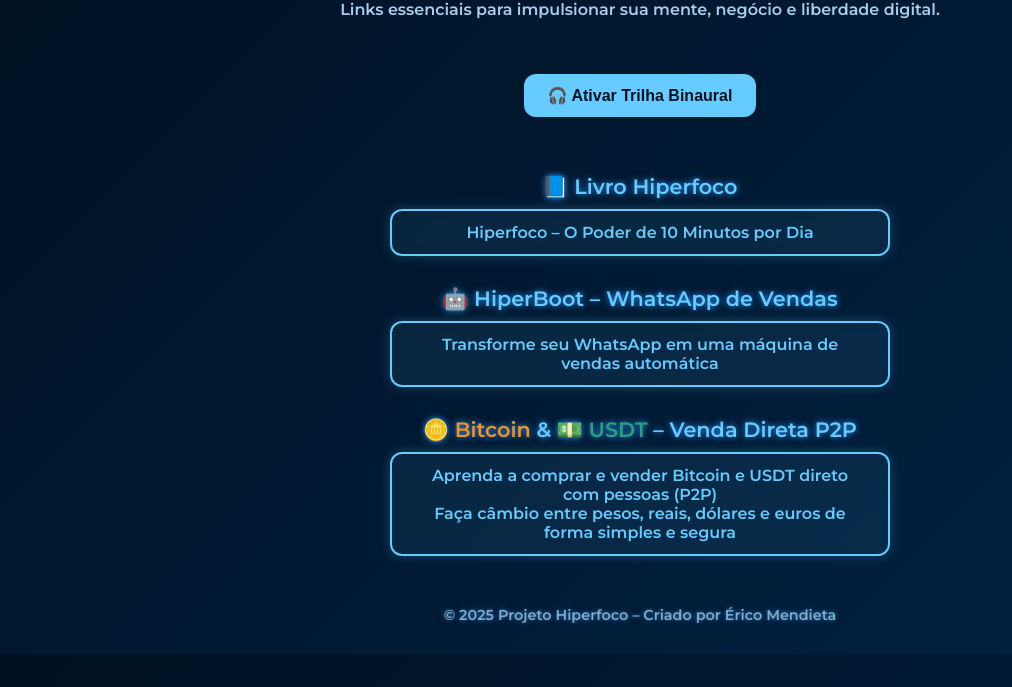
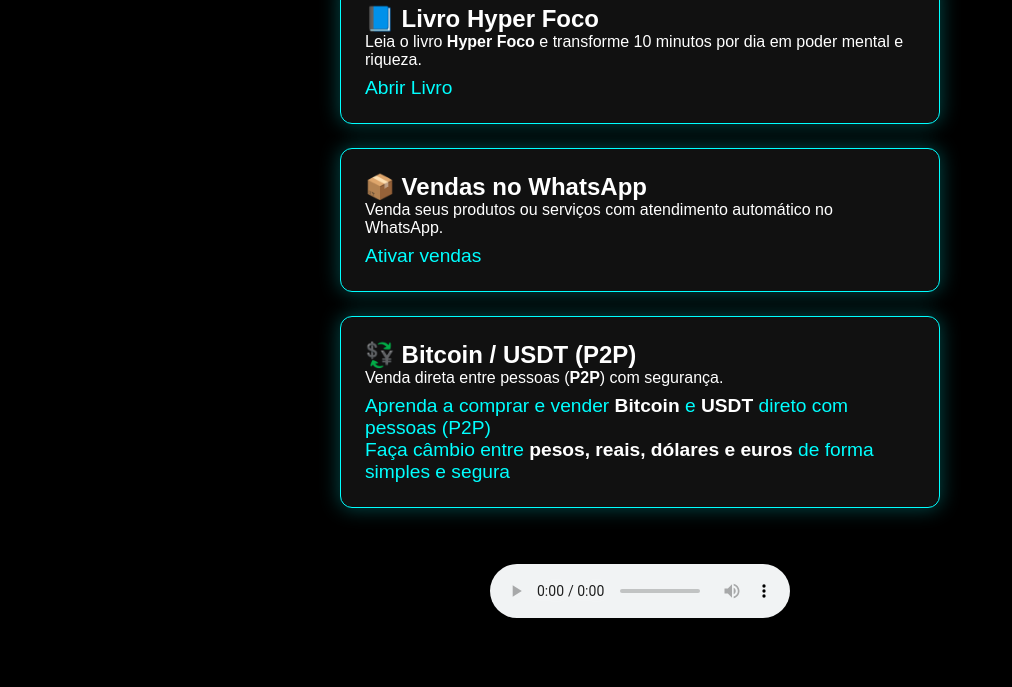
Before and after one commit to ghostman2709/Link, a plain HTML site: page index.html in a window 1280 px wide. Shown: the part 113-800 px from the top of the page, without its empty margins (0-1012 px from the left). Drawn offline with Linux system fonts and the light colour scheme.

Commit message:
Update index.html

```diff
--- a/index.html
+++ b/index.html
@@ -4,157 +4,98 @@
   <meta charset="UTF-8" />
   <meta name="viewport" content="width=device-width, initial-scale=1" />
   <meta name="color-scheme" content="dark light" />
-  <title>Hiperfoco – Links Essenciais</title>
-  <link href="https://fonts.googleapis.com/css2?family=Montserrat:wght@600&display=swap" rel="stylesheet" />
+  <title>HiperBoot</title>
   <style>
     * {
       box-sizing: border-box;
+      margin: 0;
+      padding: 0;
     }
 
     body {
-      margin: 0;
-      font-family: 'Montserrat', sans-serif;
-      background: linear-gradient(135deg, #001122, #002244);
-      color: #66ccff;
-      text-align: center;
-      padding: 30px 15px;
-      animation: fadeIn 1.2s ease-out;
-    }
-
-    @keyframes fadeIn {
-      from { opacity: 0; transform: translateY(15px); }
-      to { opacity: 1; transform: translateY(0); }
+      background-color: #000;
+      color: #fff;
+      font-family: Arial, sans-serif;
+      display: flex;
+      flex-direction: column;
+      align-items: center;
+      padding: 2rem;
     }
 
     h1 {
-      font-size: 2.2rem;
-      margin-bottom: 10px;
-      color: #66ccff;
-      text-shadow: 0 0 10px #3399ff;
+      font-size: 2.5rem;
+      margin-bottom: 1rem;
+      color: #0ff;
     }
 
-    .desc {
-      font-size: 1rem;
-      margin-bottom: 30px;
-      color: #aaccee;
+    .card {
+      background-color: #111;
+      border: 1px solid #0ff;
+      border-radius: 12px;
+      padding: 1.5rem;
+      margin-bottom: 1.5rem;
+      width: 100%;
+      max-width: 600px;
+      box-shadow: 0 0 20px rgba(0, 255, 255, 0.3);
+      transition: transform 0.3s ease;
     }
 
-    .section {
-      margin-bottom: 30px;
-    }
-
-    .section h2 {
-      font-size: 1.3rem;
-      color: #66ccff;
-      text-shadow: 0 0 6px #3399ff;
-      margin-bottom: 10px;
+    .card:hover {
+      transform: scale(1.02);
     }
 
     .link {
       display: block;
-      background: rgba(102, 204, 255, 0.08);
-      color: #66ccff;
-      padding: 12px 20px;
-      margin: 10px auto;
+      color: #0ff;
       text-decoration: none;
-      border: 2px solid #66ccff;
-      border-radius: 12px;
-      font-weight: 600;
-      font-size: 1rem;
-      backdrop-filter: blur(5px);
-      transition: all 0.3s ease;
-      max-width: 500px;
-      box-shadow: 0 0 12px #66ccff44;
+      font-size: 1.2rem;
+      margin-top: 0.5rem;
     }
 
     .link:hover {
-      background: #66ccff;
-      color: #001122;
-      transform: scale(1.04);
+      text-decoration: underline;
     }
 
-    .btn-audio {
-      margin: 25px auto 40px;
-      padding: 12px 24px;
-      font-size: 1rem;
-      font-weight: bold;
-      color: #001122;
-      background-color: #66ccff;
-      border: none;
-      border-radius: 12px;
-      cursor: pointer;
-      transition: background-color 0.3s ease, transform 0.3s ease;
-      max-width: 280px;
+    audio {
+      margin-top: 2rem;
     }
 
-    .btn-audio:hover {
-      background-color: #3399ff;
-      transform: scale(1.05);
-    }
-
-    footer {
-      margin-top: 50px;
-      font-size: 0.9rem;
-      color: #88aabb;
-      text-shadow: 0 0 4px #2277cc;
+    strong {
+      color: #fff;
     }
   </style>
 </head>
 <body>
+  <h1>HiperBoot</h1>
 
-  <h1>🚀 Hiperfoco</h1>
-  <p class="desc">Links essenciais para impulsionar sua mente, negócio e liberdade digital.</p>
-
-  <button class="btn-audio" id="btnAudio">🎧 Ativar Trilha Binaural</button>
-
-  <!-- Livro Hiperfoco -->
-  <div class="section">
-    <h2>📘 Livro Hiperfoco</h2>
-    <a class="link" href="https://ghostman2709.github.io/Index/" target="_blank">
-      Hiperfoco – O Poder de 10 Minutos por Dia
-    </a>
+  <!-- 🔹 Cartão 1: Livro -->
+  <div class="card">
+    <h2>📘 Livro Hyper Foco</h2>
+    <p>Leia o livro <strong>Hyper Foco</strong> e transforme 10 minutos por dia em poder mental e riqueza.</p>
+    <a class="link" href="https://hyperfoco.gitbook.io/livro/" target="_blank">Abrir Livro</a>
   </div>
 
-  <!-- WhatsApp de Vendas -->
-  <div class="section">
-    <h2>🤖 HiperBoot – WhatsApp de Vendas</h2>
-    <a class="link" href="https://ghostman2709.github.io/HiperBoot/" target="_blank">
-      Transforme seu WhatsApp em uma máquina de vendas automática
-    </a>
+  <!-- 🔹 Cartão 2: WhatsApp de Vendas -->
+  <div class="card">
+    <h2>📦 Vendas no WhatsApp</h2>
+    <p>Venda seus produtos ou serviços com atendimento automático no WhatsApp.</p>
+    <a class="link" href="https://wa.me/59891079025" target="_blank">Ativar vendas</a>
   </div>
 
-  <!-- NOVA Seção: Bitcoin & USDT – P2P -->
-  <div class="section">
-    <h2><span style="color:#f7931a;">🪙 Bitcoin</span> & <span style="color:#26a17b;">💵 USDT</span> – Venda Direta P2P</h2>
-    <a class="link" href="p2p.html" target="_blank">
+  <!-- 🔹 Cartão 3: Bitcoin / USDT P2P -->
+  <div class="card">
+    <h2>💱 Bitcoin / USDT (P2P)</h2>
+    <p>Venda direta entre pessoas (<strong>P2P</strong>) com segurança.</p>
+    <a class="link" href="p2p.html">
       Aprenda a comprar e vender <strong>Bitcoin</strong> e <strong>USDT</strong> direto com pessoas (P2P)<br />
       Faça câmbio entre <strong>pesos, reais, dólares e euros</strong> de forma simples e segura
     </a>
   </div>
 
-  <audio id="audioBinaural" src="binaural.mp3" loop preload="auto"></audio>
-
-  <footer>
-    © 2025 Projeto Hiperfoco – Criado por Érico Mendieta
-  </footer>
-
-  <script>
-    const btnAudio = document.getElementById('btnAudio');
-    const audio = document.getElementById('audioBinaural');
-    let isPlaying = false;
-
-    btnAudio.addEventListener('click', () => {
-      if (!isPlaying) {
-        audio.play();
-        btnAudio.textContent = '⏸️ Parar Trilha Binaural';
-        isPlaying = true;
-      } else {
-        audio.pause();
-        btnAudio.textContent = '🎧 Ativar Trilha Binaural';
-        isPlaying = false;
-      }
-    });
-  </script>
-
+  <!-- 🔊 Trilha sonora -->
+  <audio controls autoplay loop>
+    <source src="binaural.mp3" type="audio/mpeg" />
+    Seu navegador não suporta áudio.
+  </audio>
 </body>
-  </html>
+</html>
```
